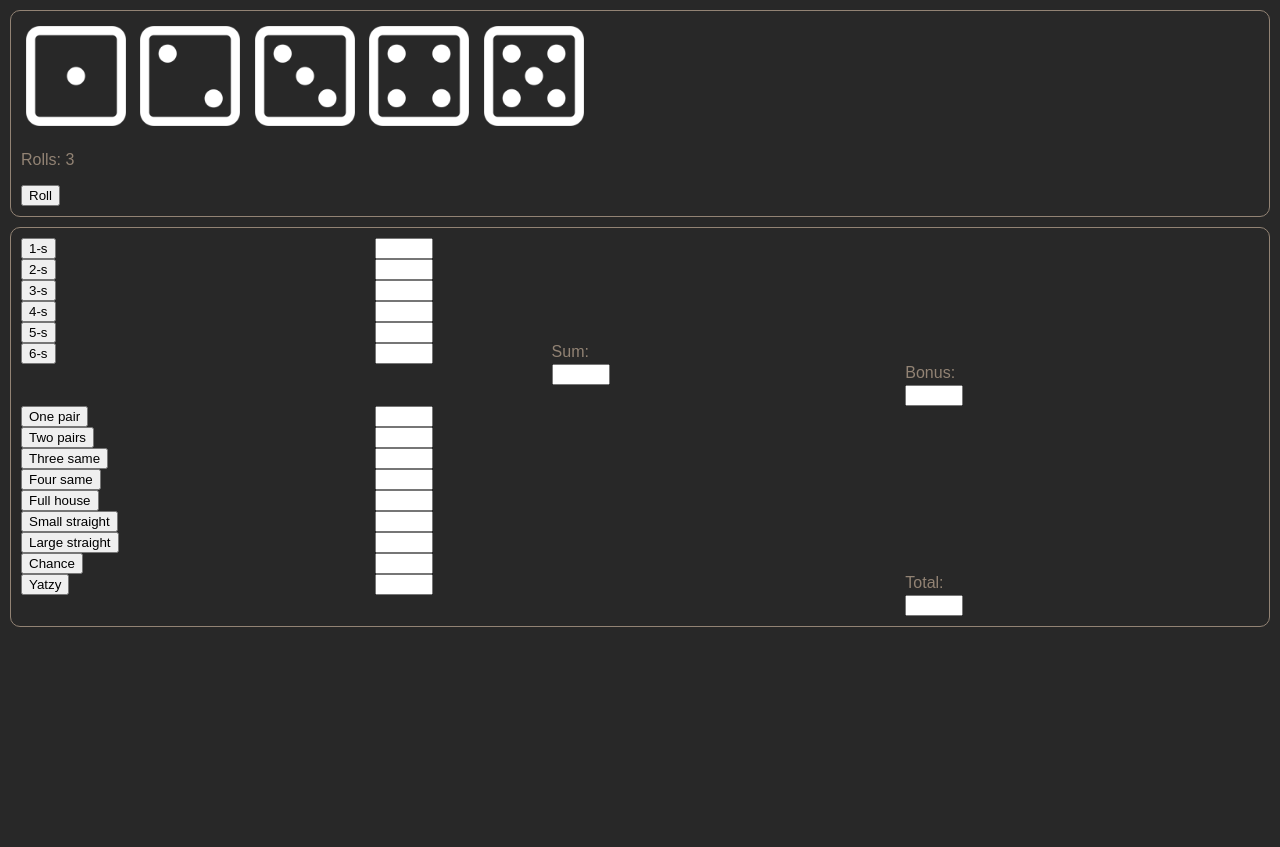
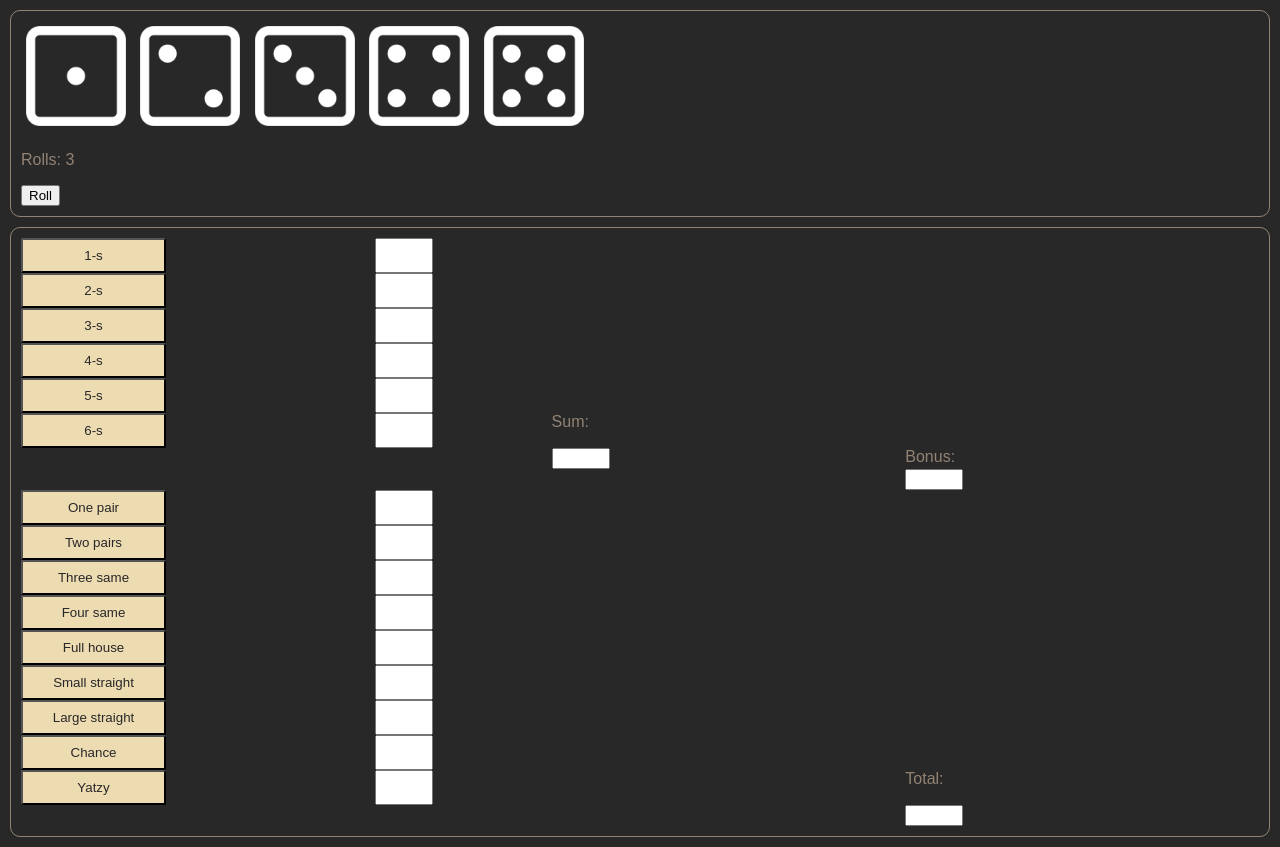
Before and after one commit to rasmusmeinert/yatzy_js, a website with bundled scripts: page index.html in a window 1280 px wide. Before the commit the page ends 800 px from the top, so only its background shows below. Built offline with nearby package versions, Linux system fonts and the light colour scheme.

Commit message:
lidt knoppers bling

```diff
--- a/yatzy.css
+++ b/yatzy.css
@@ -30,6 +30,23 @@ label {
     color:#928374;
 }
 
+.btnScores {
+    color: #282828;
+    background-color: #eddbb2;
+    border-radius: 2px;
+    padding: 8px 15px;
+    width: 145px;
+
+}
+
+.btnScores:hover {
+    background-color: #7c6f64;
+}
+
+.btnScores:active {
+    background-color: #665c54;
+}
+
 .col1 {
     grid-column: 1;
 }
```
